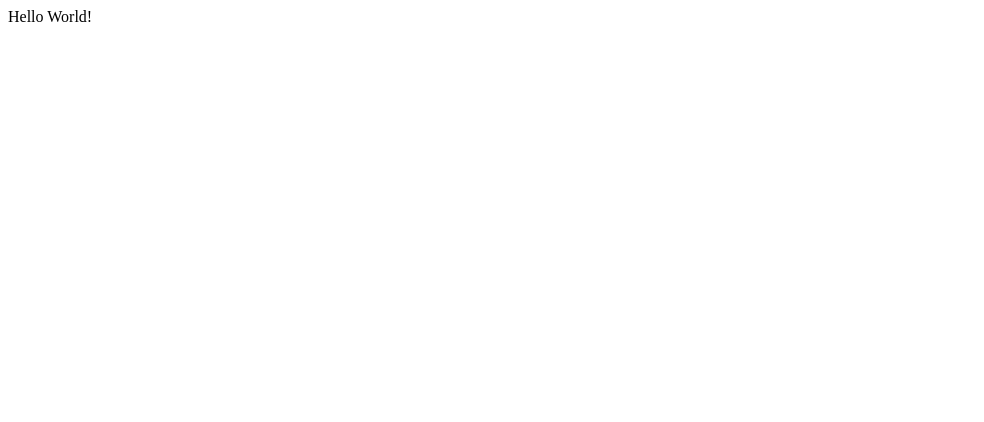
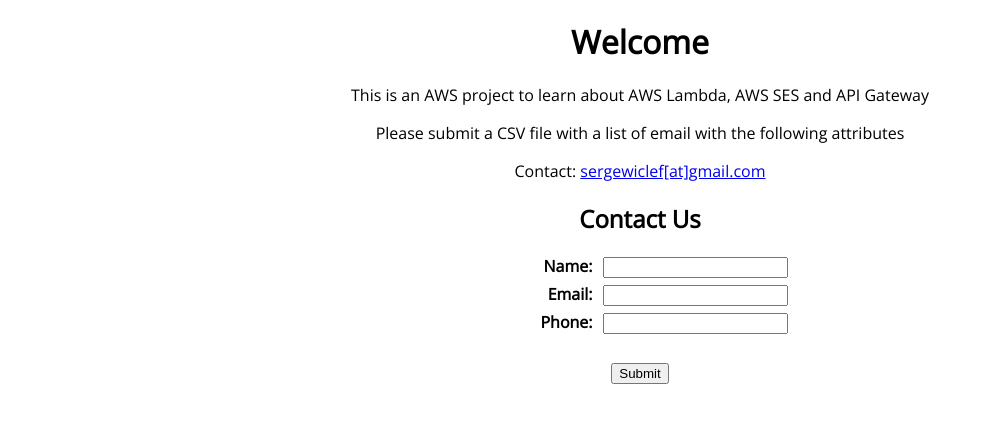
Before and after one commit to sergewiclef/Terraform-AWS, a plain HTML site: page index.html in a window 1280 px wide. Shown: the whole page, without its empty margins (0-984 px from the left). Drawn offline with nearby package versions, Linux system fonts and the light colour scheme.

Commit message:
modified:   index.html 	new file:   index1.html 	new file:   lambda.tf 	modified:   main.tf

```diff
--- a/index.html
+++ b/index.html
@@ -1,11 +1,92 @@
 <!DOCTYPE html>
 <html>
 <head>
-<title>
-First Web Page
-</title>
+<title>Mass Emailing Platform</title>
+<link href='https://fonts.googleapis.com/css?family=Open+Sans' rel='stylesheet' type='text/css'>
+<style>
+body {
+	font-family: 'Open Sans', sans-serif;
+	margin: 0;
+	padding: 0;
+}
+.center {
+	margin: 20px auto;
+	text-align: center;
+}
+h1 {
+	margin-top: 5px;
+}
+.center label {
+	display: block;
+    margin: 5px 0;
+}
+.center label span {
+	display: inline-block;
+    width: 100px;
+    margin-right: 10px;
+    text-align: right;
+    font-weight: bold;
+}
+
+#thanks {
+    display: none;
+}
+</style>
+<script src="https://code.jquery.com/jquery-3.0.0.min.js" async="true"></script>
+<script>
+
+function submitContact() {
+    $("#btn").prop('disabled', true);
+
+    var formData = {
+        name: $("#name").val(),
+        email: $("#email").val(),
+        phone: $("#phone").val()
+    };
+
+    $.ajax({
+        method: "POST",
+        url: "<<<<< REPLACE ME WITH API GATEWAY PROD STAGE ENDPOINT URL >>>>>",
+        data: JSON.stringify(formData),
+        cache: false,
+        contentType: "application/json"
+    })
+    .done(function() {
+        $("#form").hide("fast", function() {
+            $("#thanks").show("fast");
+        });
+    })
+    .fail(function() {
+        console.log( "error" );
+    })
+    .always(function() {
+        console.log( "finished" );
+    });
+
+    return false;
+}
+
+</script>
 </head>
 <body>
-Hello World!
+	<div class="center">
+		<h1>Welcome</h1>
+		<p>This is an AWS project to learn about AWS Lambda, AWS SES and API Gateway</p>
+        <p>Please submit a CSV file with a list of email with the following attributes</p>
+		<p>Contact: <a href="mailto:sergewiclef@gmail.com">sergewiclef[at]gmail.com</a></p>
+		<p>
+            <h2>Contact Us</h2>
+			<form id="form" method="GET" onsubmit="return submitContact()">
+				<label><span>Name:</span><input type="text" name="name" id="name" /></label>
+				<label><span>Email:</span><input type="text" name="email" id="email" /></label>
+				<label><span>Phone:</span><input type="text" name="phone" id="phone" /></label>
+                <br/>
+				<input id="btn" type="submit" value="Submit" />
+			</form>
+		</p>
+        <p id="thanks">
+            We have received your contact and will get back to you shortly!
+        </p>
+	</div>
 </body>
 </html>
```
Also changed, not shown: index1.html (added, +30 -0 lines), 2 other files.
